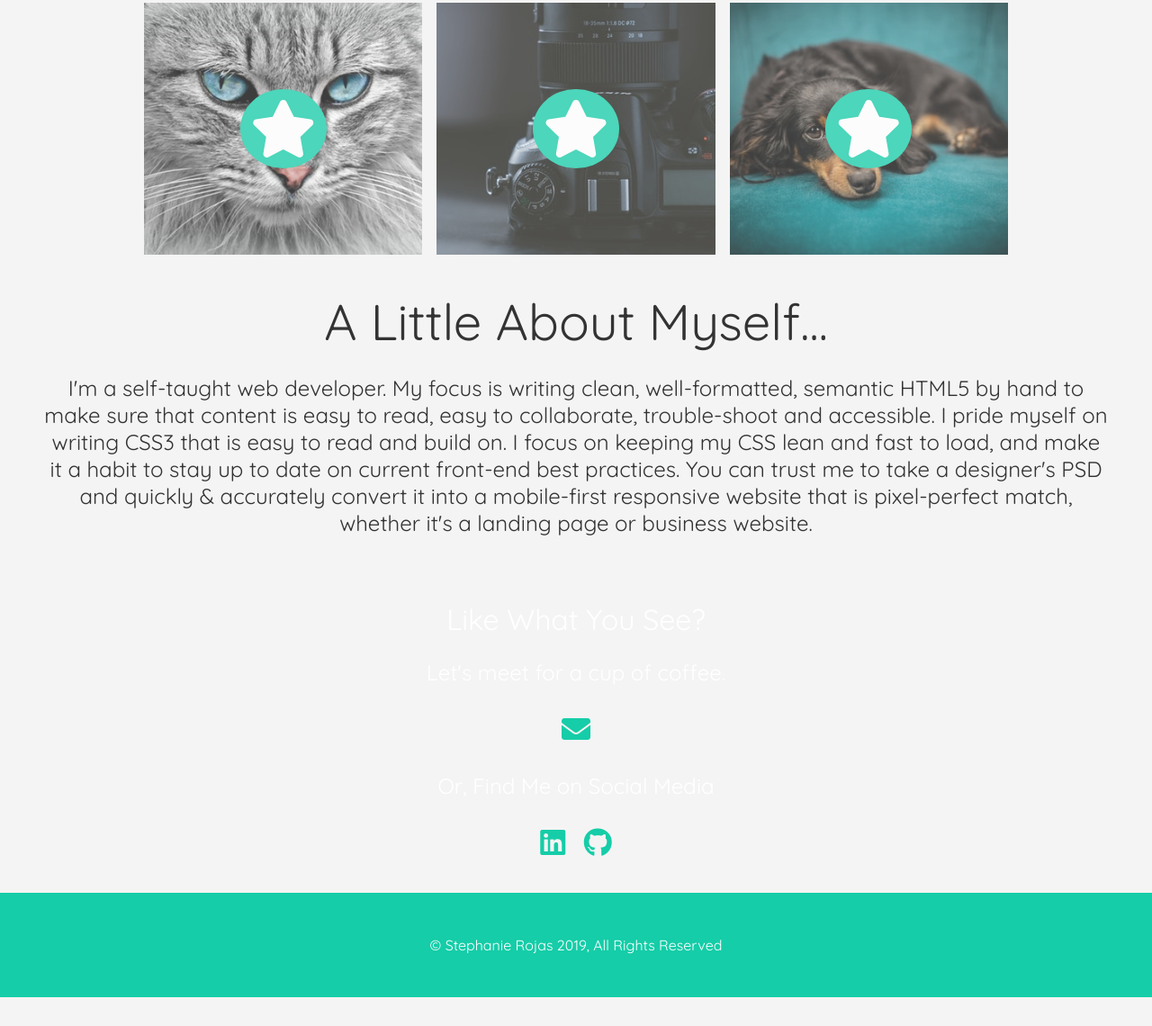
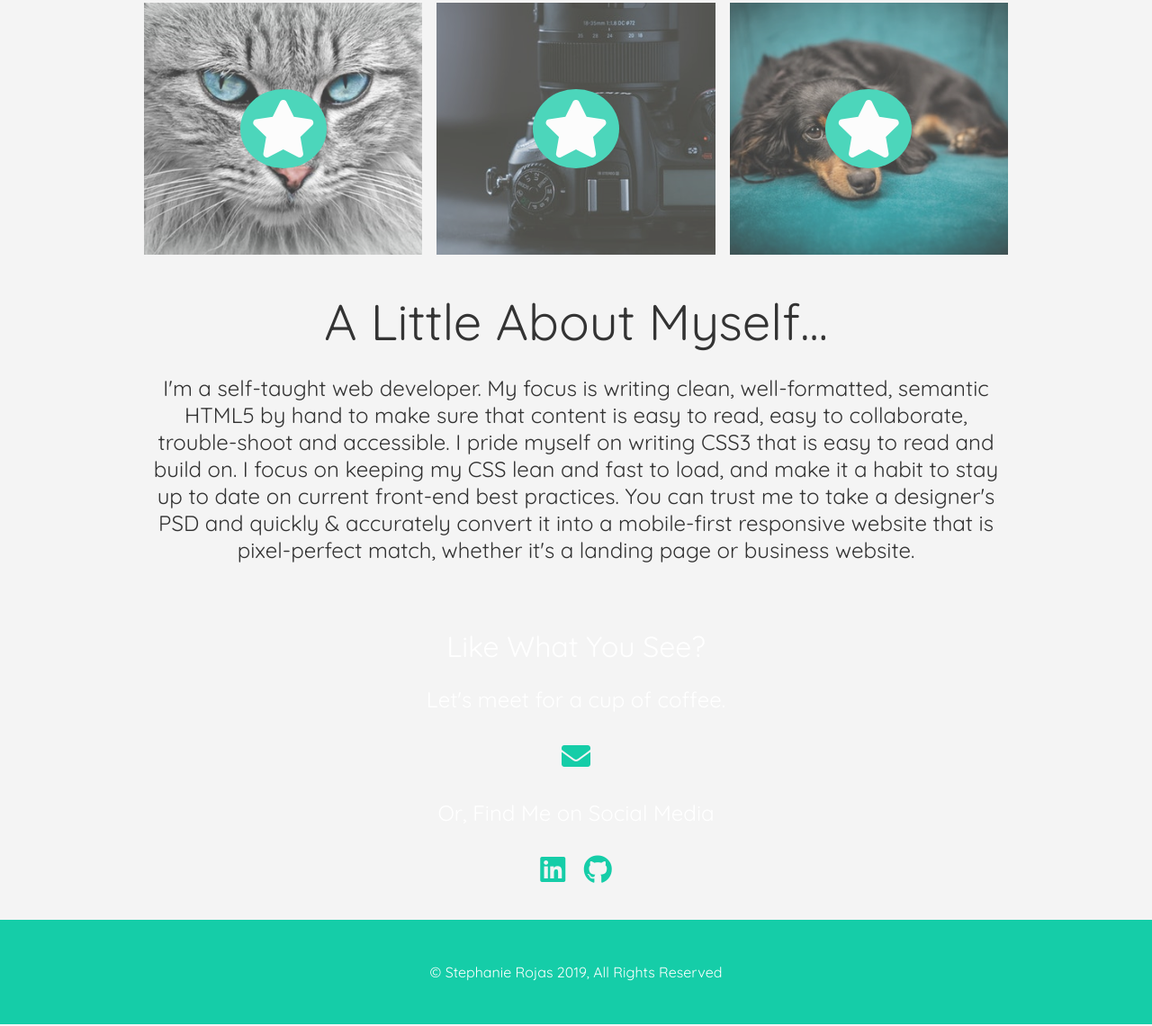
Before and after one commit to srojas26/Portfolio-Website, a plain HTML site: page portfolio.html in a window 1280 px wide. Shown: the part 681-1821 px from the top of the page at 90% size. Drawn offline with Linux system fonts and the light colour scheme.

Commit message:
Update main.css

```diff
--- a/main.css
+++ b/main.css
@@ -65,7 +65,7 @@ p {
 }
 
 .about {
-  max-width: 1400px;
+  max-width: 960px;
   margin: auto;
   color: #333;
   padding: 1rem 3rem;
@@ -169,7 +169,7 @@ opacity: 0.75;
   background: #15cda8;
   color: #fff;
   padding: 3rem;
-  margin: 2rem 0;
+  margin: 0;
 }
 
 @media(min-width: 1200px) {
```
